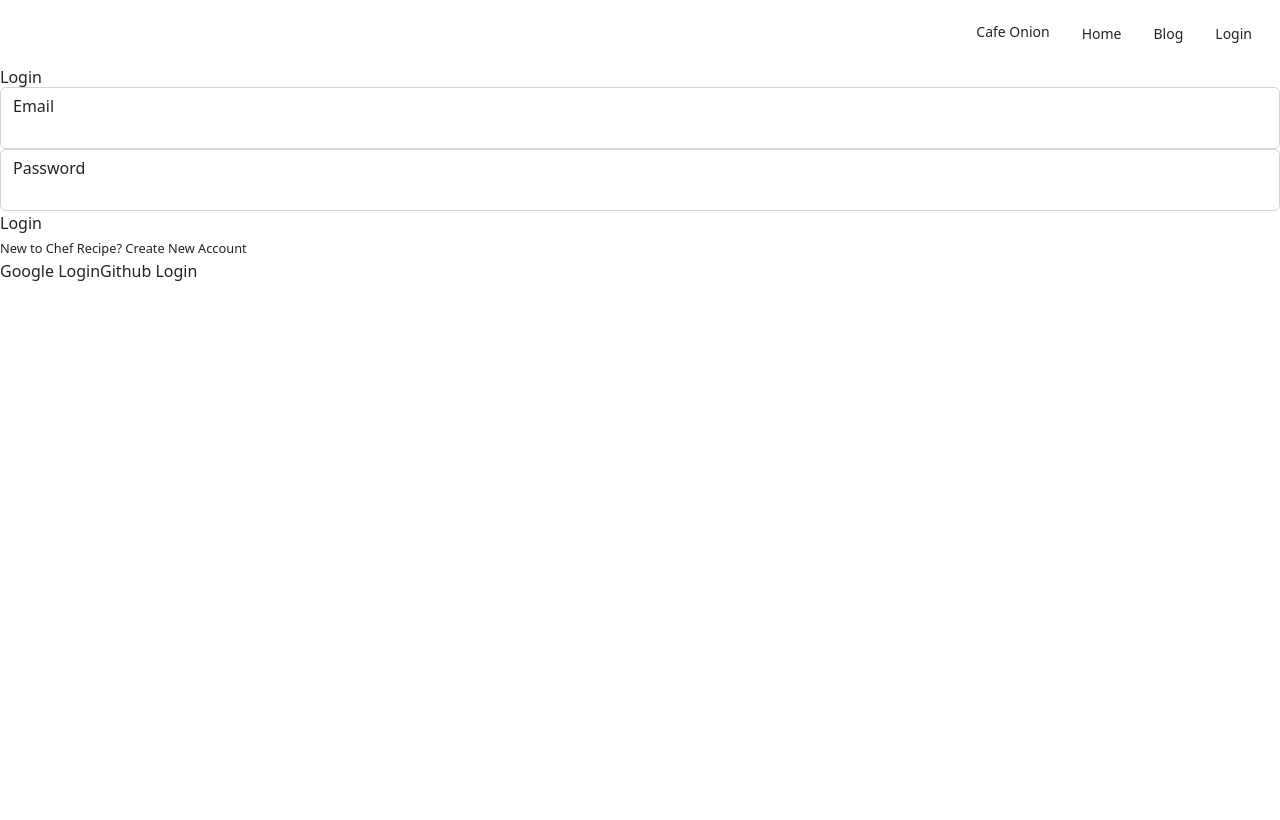
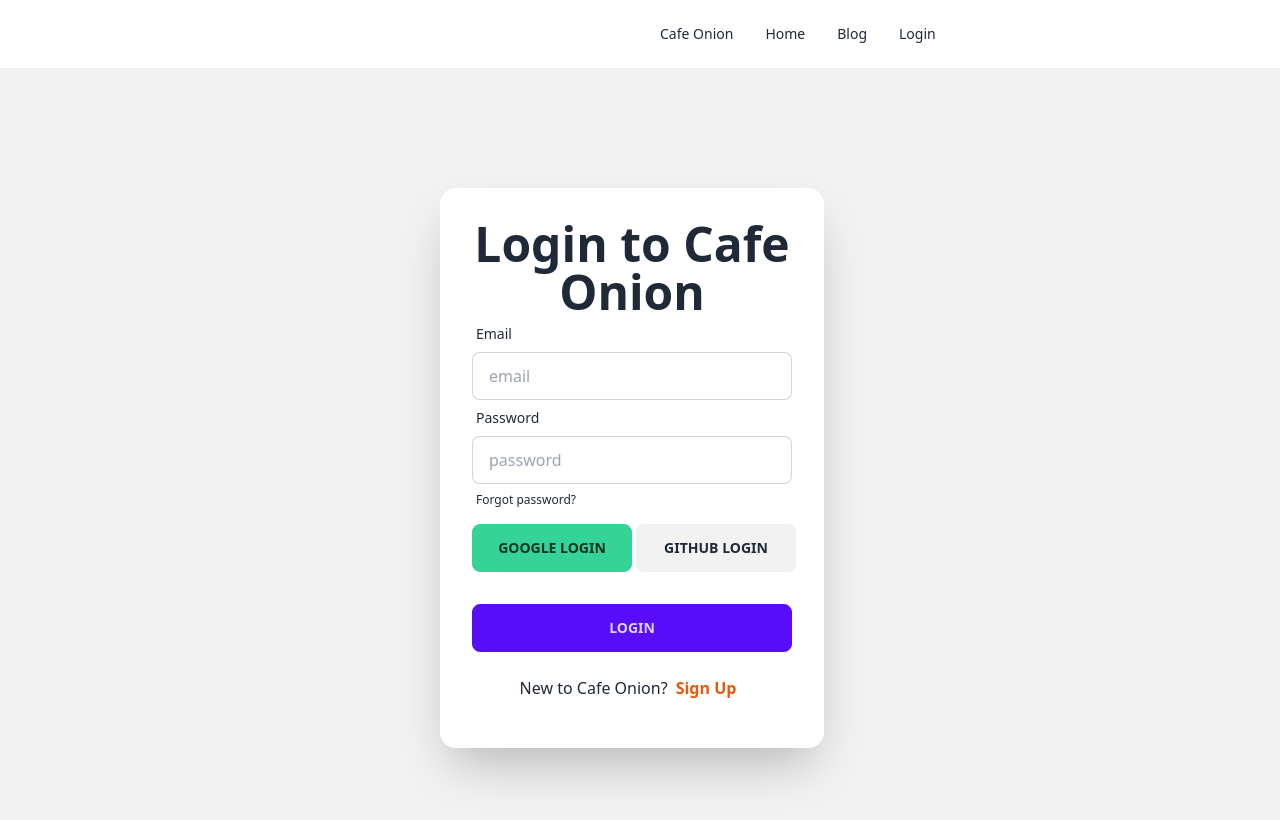
Before and after one commit to tanveer19/A10-cafe-onion-client, a React (Vite) app: page /login in a window 1280 px wide. Shown: the top 820 px of the page. Built offline with nearby package versions, Linux system fonts and the light colour scheme; no server answers.

Commit message:
Login and signup form done

```diff
--- a/index.html
+++ b/index.html
@@ -5,12 +5,6 @@
     <link rel="icon" type="image/svg+xml" href="/vite.svg" />
     <meta name="viewport" content="width=device-width, initial-scale=1.0" />
     <title>Cafe Onion</title>
-    <link
-      href="https://cdn.jsdelivr.net/npm/bootstrap@5.2.3/dist/css/bootstrap.min.css"
-      rel="stylesheet"
-      integrity="sha384-rbsA2VBKQhggwzxH7pPCaAqO46MgnOM80zW1RWuH61DGLwZJEdK2Kadq2F9CUG65"
-      crossorigin="anonymous"
-    />
   </head>
   <body>
     <div id="root"></div>
--- a/src/components/Login.jsx
+++ b/src/components/Login.jsx
@@ -1,4 +1,4 @@
-import React from "react";
+import React, { useContext } from "react";
 import { Link } from "react-router-dom";
 import {
   GoogleAuthProvider,
@@ -7,6 +7,7 @@ import {
   GithubAuthProvider,
 } from "firebase/auth";
 import app from "../firebase/firebase.config";
+import { AuthContext } from "../providers/AuthProvider";
 
 const Login = () => {
   const auth = getAuth(app);
@@ -36,35 +37,86 @@ const Login = () => {
       });
   };
 
+  const { signIn } = useContext(AuthContext);
+
   const handleLogin = (event) => {
     event.preventDefault();
     const form = event.target;
     const email = form.email.value;
     const password = form.password.value;
     console.log(email, password);
+
+    signIn(email, password)
+      .then((result) => {
+        const user = result.user;
+        console.log(user);
+        form.reset();
+      })
+      .catch((error) => {
+        console.log(error);
+      });
   };
+
   return (
-    <div className="form-container">
-      <h2 className="form-title">Login</h2>
+    <div>
+      <div className="hero min-h-screen bg-base-200">
+        <div className="hero-content flex-col lg:flex-row-reverse">
+          <div className="text-center lg:text-left"></div>
+          <div className="card flex-shrink-0 w-full max-w-sm shadow-2xl bg-base-100">
+            <div className="card-body text-center ">
               <form onSubmit={handleLogin}>
+                <h1 className="text-5xl font-bold">Login to Cafe Onion</h1>
                 <div className="form-control">
-          <label htmlFor="email">Email</label>
-          <input type="email" name="email" id="" required />
+                  <label className="label">
+                    <span className="label-text">Email</span>
+                  </label>
+                  <input
+                    type="text"
+                    placeholder="email"
+                    className="input input-bordered"
+                  />
                 </div>
                 <div className="form-control">
-          <label htmlFor="password">Password</label>
-          <input type="password" name="password" id="" required />
+                  <label className="label">
+                    <span className="label-text">Password</span>
+                  </label>
+                  <input
+                    type="text"
+                    placeholder="password"
+                    className="input input-bordered"
+                  />
+                  <label className="label">
+                    <a href="#" className="label-text-alt link link-hover">
+                      Forgot password?
+                    </a>
+                  </label>
                 </div>
-        <input className="btn-submit" type="submit" value="Login" />
               </form>
-      <p>
-        <small>
-          New to Chef Recipe? <Link to="/signup">Create New Account</Link>
-        </small>
+
+              <div className="flex">
+                <button
+                  onClick={handleGoogleSignIn}
+                  className="btn btn-success mr-1 w-1/2"
+                >
+                  Google Login
+                </button>
+
+                <button onClick={handleGithubSignIn} className="btn w-1/2">
+                  Github Login
+                </button>
+              </div>
+              <div className="form-control mt-6">
+                <button className="btn btn-primary">Login</button>
+              </div>
+              <p className="my-4 text-center">
+                New to Cafe Onion?
+                <Link className="text-orange-600 font-bold mx-2" to="/signup">
+                  Sign Up
+                </Link>
               </p>
-      <div>
-        <button onClick={handleGoogleSignIn}>Google Login</button>
-        <button onClick={handleGithubSignIn}>Github Login</button>
+            </div>
+          </div>
+        </div>
       </div>
     </div>
   );
--- a/src/components/SignUp.jsx
+++ b/src/components/SignUp.jsx
@@ -40,38 +40,75 @@ const SignUp = () => {
     }
   };
   return (
-    <div className="form-container">
-      <h2 className="form-title">Sign up</h2>
+    <div className="hero min-h-screen bg-base-200">
+      <div className="hero-content flex-col lg:flex-row">
+        <div className=" w-1/2 mr-12"></div>
+        <div className="card flex-shrink-0 w-full max-w-sm shadow-2xl bg-base-100">
+          <div className="card-body text-center">
+            <h1 className="text-5xl font-bold">Sign Up </h1>
+
             <form onSubmit={handleSignUp}>
               <div className="form-control">
-          <label htmlFor="name">Name</label>
-          <input type="text" name="name" id="" required />
+                <label className="label">
+                  <span className="label-text">Name</span>
+                </label>
+                <input
+                  type="text"
+                  name="Name"
+                  placeholder="Name"
+                  className="input input-bordered"
+                />
               </div>
               <div className="form-control">
-          <label htmlFor="email">Email</label>
-          <input type="email" name="email" id="" required />
+                <label className="label">
+                  <span className="label-text">Email</span>
+                </label>
+                <input
+                  type="text"
+                  name="email"
+                  placeholder="email"
+                  className="input input-bordered"
+                />
               </div>
               <div className="form-control">
-          <label htmlFor="password">Password</label>
-          <input type="password" name="password" id="" required />
+                <label className="label">
+                  <span className="label-text">Password</span>
+                </label>
+                <input
+                  type="text"
+                  name="password"
+                  placeholder="password"
+                  className="input input-bordered"
+                />
               </div>
               <div className="form-control">
-          <label htmlFor="confirm">Password</label>
-          <input type="password" name="confirm" id="" required />
+                <label className="label">
+                  <span className="label-text">Photo URL</span>
+                </label>
+                <input
+                  type="text"
+                  name="photoURL"
+                  placeholder="photoURL"
+                  className="input input-bordered"
+                />
               </div>
-
-        <div className="form-control">
-          <label htmlFor="photo">Photo URL</label>
-          <input type="text" name="photo" id="" />
+              <div className="form-control mt-6">
+                <input
+                  className="btn btn-primary"
+                  type="submit"
+                  value="Signup"
+                />
               </div>
-        <input className="btn-submit" type="submit" value="Sign Up" />
             </form>
-      <p>
-        <small>
-          Already have an account? <Link to="/login">Login</Link>
-        </small>
+            <p className="my-4 text-center">
+              Do You have an account?
+              <Link className="text-orange-600 font-bold mx-2" to="/login">
+                Login
+              </Link>
             </p>
-      <p className="text-error">{error}</p>
+          </div>
+        </div>
+      </div>
     </div>
   );
 };
--- a/src/main.jsx
+++ b/src/main.jsx
@@ -8,6 +8,7 @@ import Home from "./components/Home";
 import Blog from "./components/Blog";
 import Login from "./components/Login";
 import SignUp from "./components/SignUp";
+import AuthProvider from "./providers/AuthProvider";
 
 const router = createBrowserRouter([
   {
@@ -38,6 +39,8 @@ const router = createBrowserRouter([
 
 ReactDOM.createRoot(document.getElementById("root")).render(
   <React.StrictMode>
-    <RouterProvider router={router}></RouterProvider>
+    <AuthProvider>
+      <RouterProvider router={router} />
+    </AuthProvider>
   </React.StrictMode>
 );
--- /dev/null
+++ b/src/providers/AuthProvider.jsx
@@ -0,0 +1,50 @@
+import React, { createContext, useEffect, useState } from "react";
+import {
+  getAuth,
+  onAuthStateChanged,
+  createUserWithEmailAndPassword,
+  signInWithEmailAndPassword,
+  signOut,
+} from "firebase/auth";
+import app from "../firebase/firebase.config";
+
+export const AuthContext = createContext();
+const auth = getAuth(app);
+
+const AuthProvider = ({ children }) => {
+  const [user, setUser] = useState(null);
+  const [loading, setLoading] = useState(true);
+
+  const createUser = (email, password) => {
+    setLoading(true);
+    return createUserWithEmailAndPassword(auth, email, password);
+  };
+
+  const signIn = (email, password) => {
+    setLoading(true);
+    return signInWithEmailAndPassword(auth, email, password);
+  };
+
+  const logOut = () => {
+    return signOut(auth);
+  };
+
+  useEffect(() => {
+    const unsubscribe = onAuthStateChanged(auth, (currentUser) => {
+      setUser(currentUser);
+      console.log("current user", currentUser);
+      setLoading(false);
+    });
+    return () => {
+      return unsubscribe();
+    };
+  });
+
+  const authInfo = { user, loading, createUser, signIn, logOut };
+
+  return (
+    <AuthContext.Provider value={authInfo}>{children}</AuthContext.Provider>
+  );
+};
+
+export default AuthProvider;
```
Lines whose indentation alone changed are shown as unchanged.
